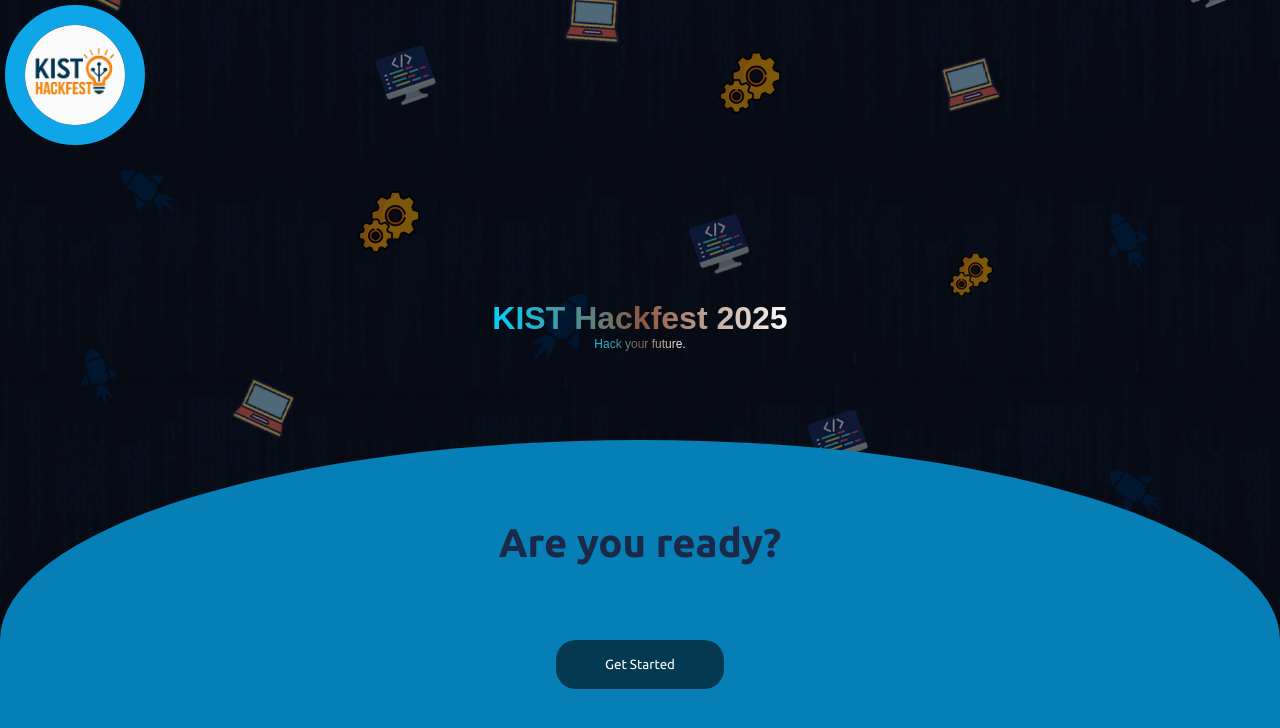
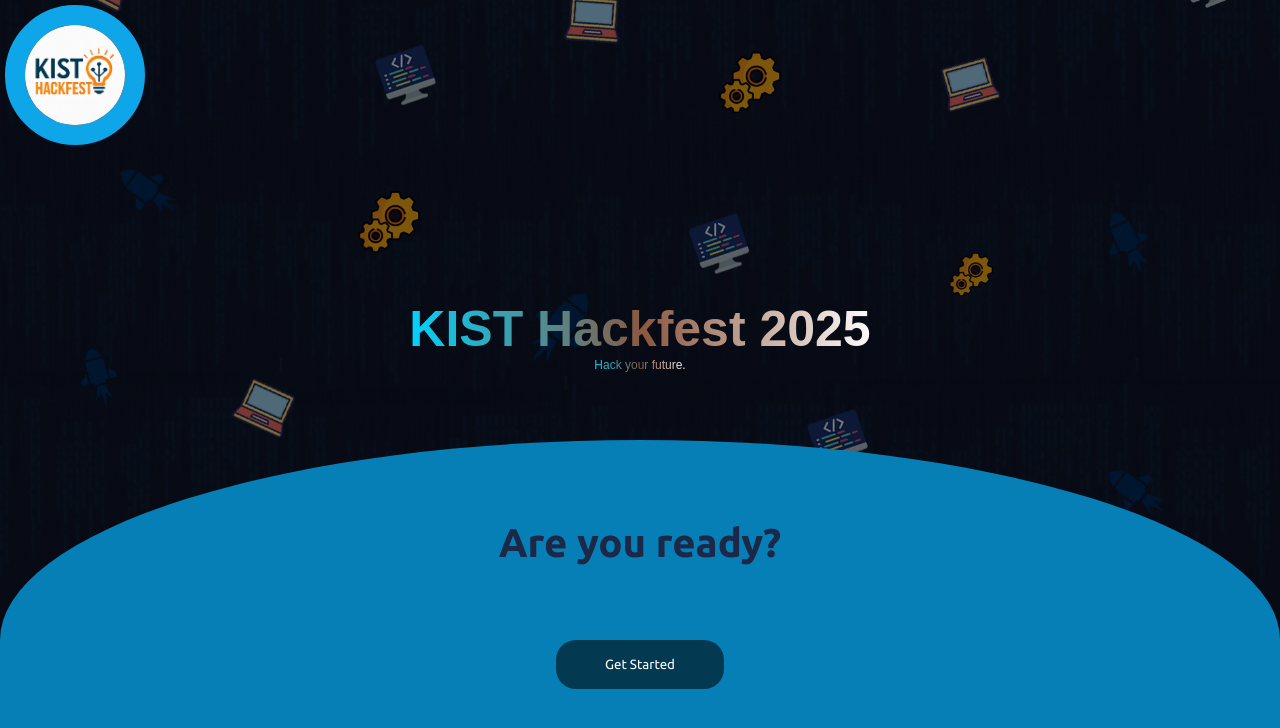
Before and after one commit to bipin-thapa01/KIST-Hackfest-2025-Frontend, a Next.js app: page / in a window 1280 px wide. Shown: the top 728 px of the page. Built offline with nearby package versions, Linux system fonts and the light colour scheme.

Commit message:
some minor changes

```diff
--- a/src/app/page.css
+++ b/src/app/page.css
@@ -117,3 +117,17 @@
     border-top-right-radius: 50%;
   }
 }
+
+@media (min-width: 500px){
+  .text-hackfest-main{
+    font-size: 50px;
+  }
+
+  .hackfest-container{
+    width: 470px;
+    height: 144px;
+    top: calc(50% - 100px);
+    left: calc(50% - 235px);
+    background-color: transparent;
+  }
+}
```
Also changed, not shown: src/app/Home.tsx (+4 -4 lines), src/app/about/Card2.tsx (+8 -1 lines).
